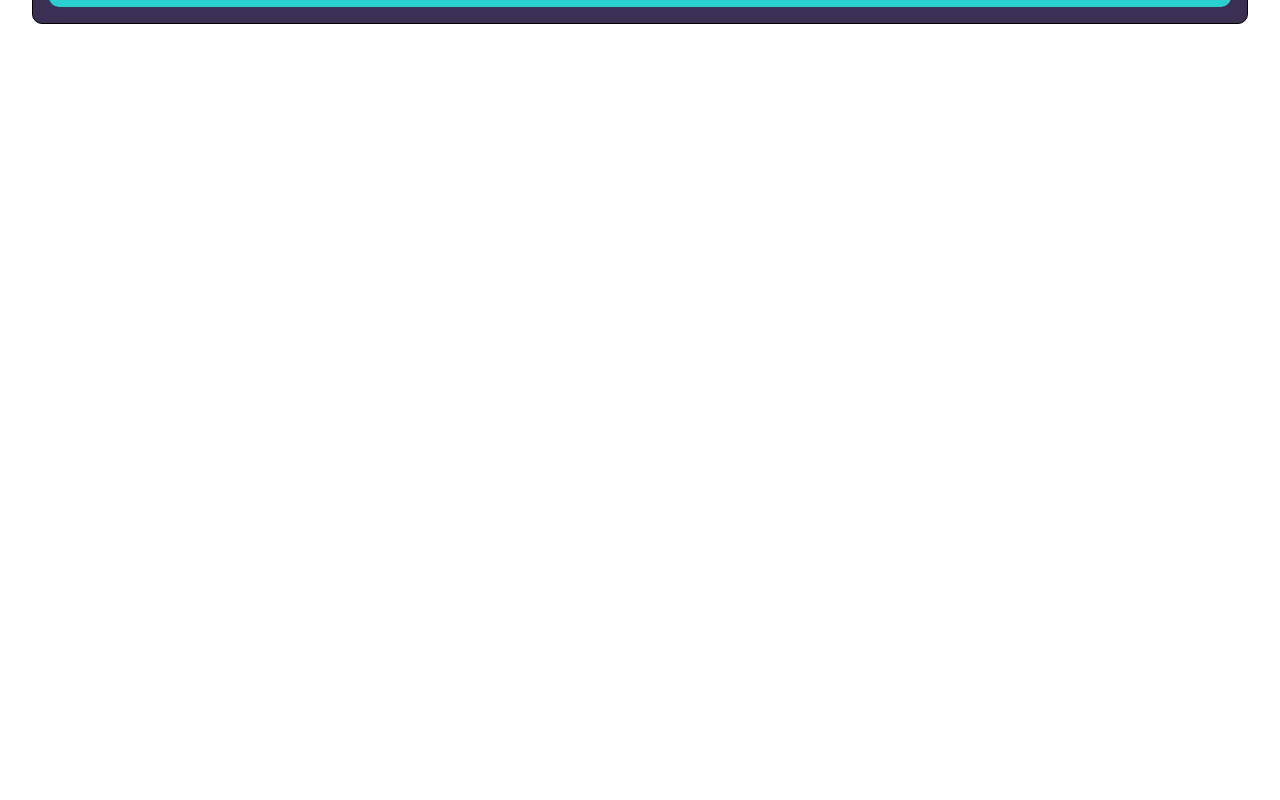
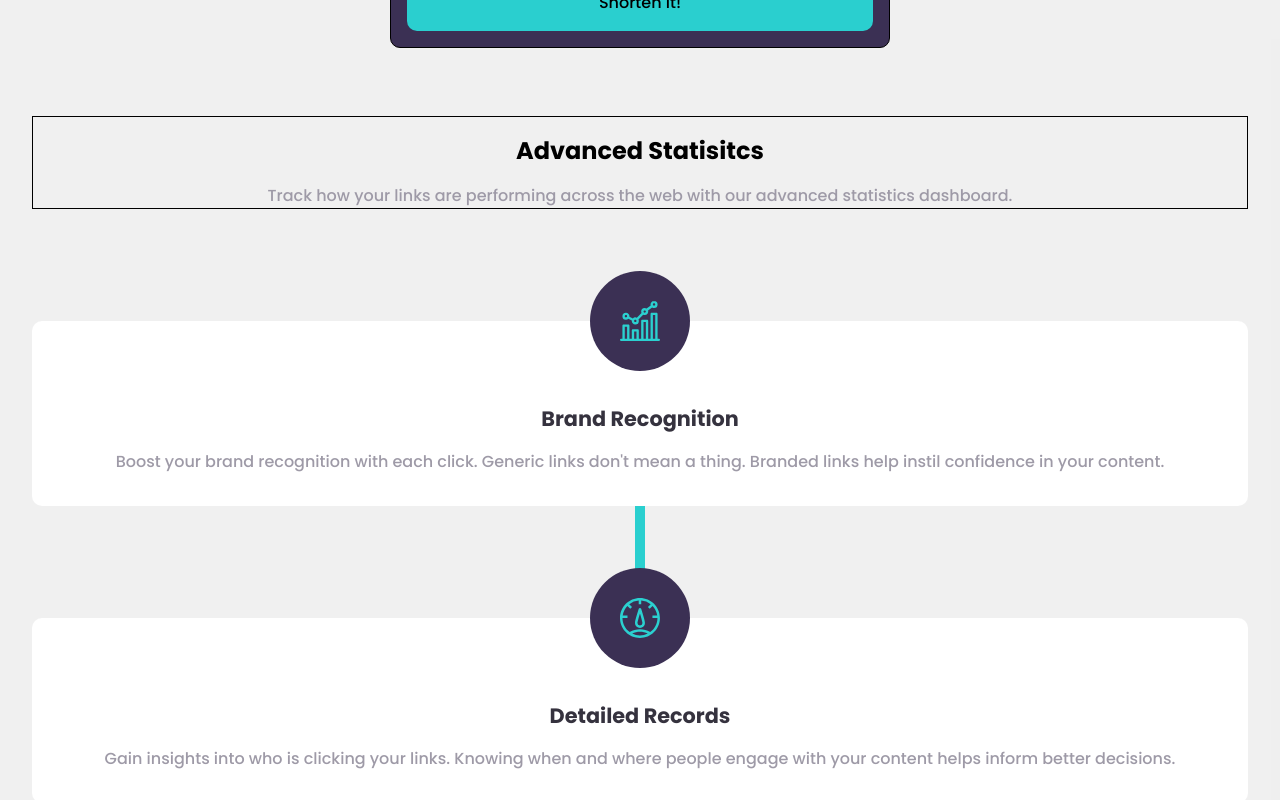
Before and after one commit to Heisdalu/url-shortener, a React (Create React App) app: page / in a window 1280 px wide. Shown: the part 1740-2540 px from the top of the page. Before the commit the page ends 1764 px from the top, so only its background shows below. Built offline with nearby package versions, Linux system fonts and the light colour scheme.

Commit message:
add detail component

```diff
--- a/src/App.js
+++ b/src/App.js
@@ -1,11 +1,13 @@
 import Header from "./components/Header/Header";
 
 import "./App.css";
+import Detail from "./components/Detail/Detail";
 
 const App = () => {
   return (
     <div className="main-container">
       <Header />
+      <Detail />
     </div>
   );
 };
--- /dev/null
+++ b/src/components/Detail/Detail.css
@@ -0,0 +1,77 @@
+.detail_box {
+  background-color: var(--neutral-gray);
+  background-color: hsla(0, 0%, 75%, 0.244);
+  padding-top: 150px;
+  padding-left: 2rem;
+  padding-right: 2rem;
+  padding-bottom: 1px;
+}
+
+.detail_header {
+  border: 1px solid;
+  text-align: center;
+  margin-bottom: 2rem;
+}
+
+.detail_header_title {
+  margin: 1rem 0;
+  font-size: 1.5rem;
+}
+
+.detail_header_text {
+  line-height: 1.5rem;
+  color: var(--neutral-grayish-violet);
+}
+
+.main_detail {
+  margin-top: 7rem;
+}
+
+.main_detail_box {
+  margin-bottom: 7rem;
+  text-align: center;
+  display: flex;
+  flex-direction: column;
+  justify-content: center;
+  align-items: center;
+  padding: 0 1rem;
+  background-color: #ffffff;
+  border-radius: 10px;
+  padding-bottom: 2rem;
+  position: relative;
+  z-index: 2;
+}
+
+.line::after {
+  content: "";
+  display: block;
+  width: 10px;
+  height: 100px;
+  background-color: var(--primary-cyan);
+  position: absolute;
+  bottom: 0;
+  transform: translateY(100px);
+  z-index: 1;
+}
+
+.image_logo_box {
+  width: 100px;
+  height: 100px;
+  border-radius: 50%;
+  display: grid;
+  place-items: center;
+  background-color: var(--primary--dark-violet);
+  margin-top: -50px;
+}
+
+.main_detail_title {
+  font-size: 1.3rem;
+  margin: 2rem 0 1rem 0;
+  color: var(--neutral-dark-blue);
+  /* color: var(--neutral-dark-violet); */
+}
+
+.main_detail_content {
+  line-height: 1.5rem;
+  color: var(--neutral-grayish-violet);
+}
--- /dev/null
+++ b/src/components/Detail/Detail.js
@@ -0,0 +1,54 @@
+import "./Detail.css";
+import Image1 from "../../assets/icon-brand-recognition.svg";
+import Image2 from "../../assets/icon-detailed-records.svg";
+
+const Detail = () => {
+  return (
+    <section className="detail_box">
+      <header className="detail_header">
+        <h1 className="detail_header_title">Advanced Statisitcs</h1>
+        <p className="detail_header_text">
+          Track how your links are performing across the web with our advanced
+          statistics dashboard.
+        </p>
+      </header>
+
+      <section className="main_detail">
+        <article className="main_detail_box line">
+          <figure className="image_logo_box">
+            <img src={Image1} alt="" />
+          </figure>
+          <h1 className="main_detail_title">Brand Recognition</h1>
+          <p className="main_detail_content">
+            Boost your brand recognition with each click. Generic links don't
+            mean a thing. Branded links help instil confidence in your content.
+          </p>
+        </article>
+
+        <article className="main_detail_box line">
+          <figure className="image_logo_box">
+            <img src={Image2} alt="" />
+          </figure>
+          <h1 className="main_detail_title">Detailed Records</h1>
+          <p className="main_detail_content">
+            Gain insights into who is clicking your links. Knowing when and
+            where people engage with your content helps inform better decisions.
+          </p>
+        </article>
+
+        <article className="main_detail_box">
+          <figure className="image_logo_box">
+            <img src={Image1} alt="" />
+          </figure>
+          <h1 className="main_detail_title">Fully Customizable</h1>
+          <p className="main_detail_content">
+            Improve brand awareness and content discoverability through
+            customizable links, supercharging audience engagement.
+          </p>
+        </article>
+      </section>
+    </section>
+  );
+};
+
+export default Detail;
--- a/src/components/Header/GetLink.css
+++ b/src/components/Header/GetLink.css
@@ -4,9 +4,16 @@
   flex-direction: column;
   justify-content: center;
   padding: 1rem;
-  margin: 0 2rem;
+  /* margin: 0 2rem; */
   border-radius: 10px;
   background-color: var(--primary--dark-violet);
+  position: absolute;
+  /* transform: translateY(-50%); */
+  max-width: 500px;
+  width: 90%;
+  /* margin: 0 1rem; */
+  left: 50%;
+  transform: translate(-50%, -50%);
 }
 
 .input_text,
--- a/src/components/Header/Header.css
+++ b/src/components/Header/Header.css
@@ -1,4 +1,6 @@
-
+.header{
+    position: relative;
+}
 .header_box {
   display: flex;
   align-items: center;
@@ -61,7 +63,7 @@
   border: none;
   font-weight: 500;
   background-color: var(--primary-cyan);
-  margin-bottom: 1.5rem;
+  margin-bottom: 130px;
   color: #ffffff;
   font-family: var(--font);
   word-spacing: 3px;
```
Also changed, not shown: src/components/Header/Header.js (line endings or trailing spaces).
